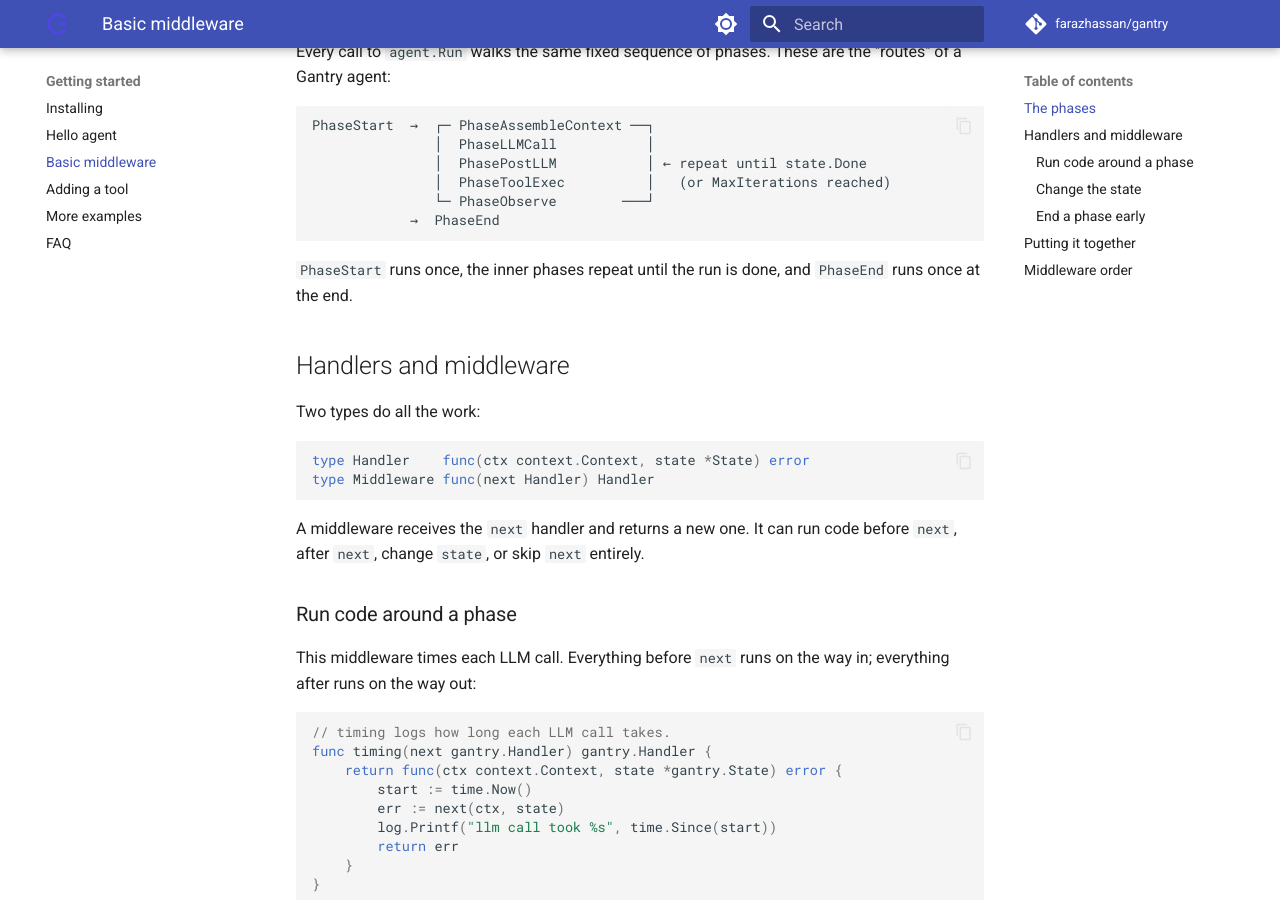
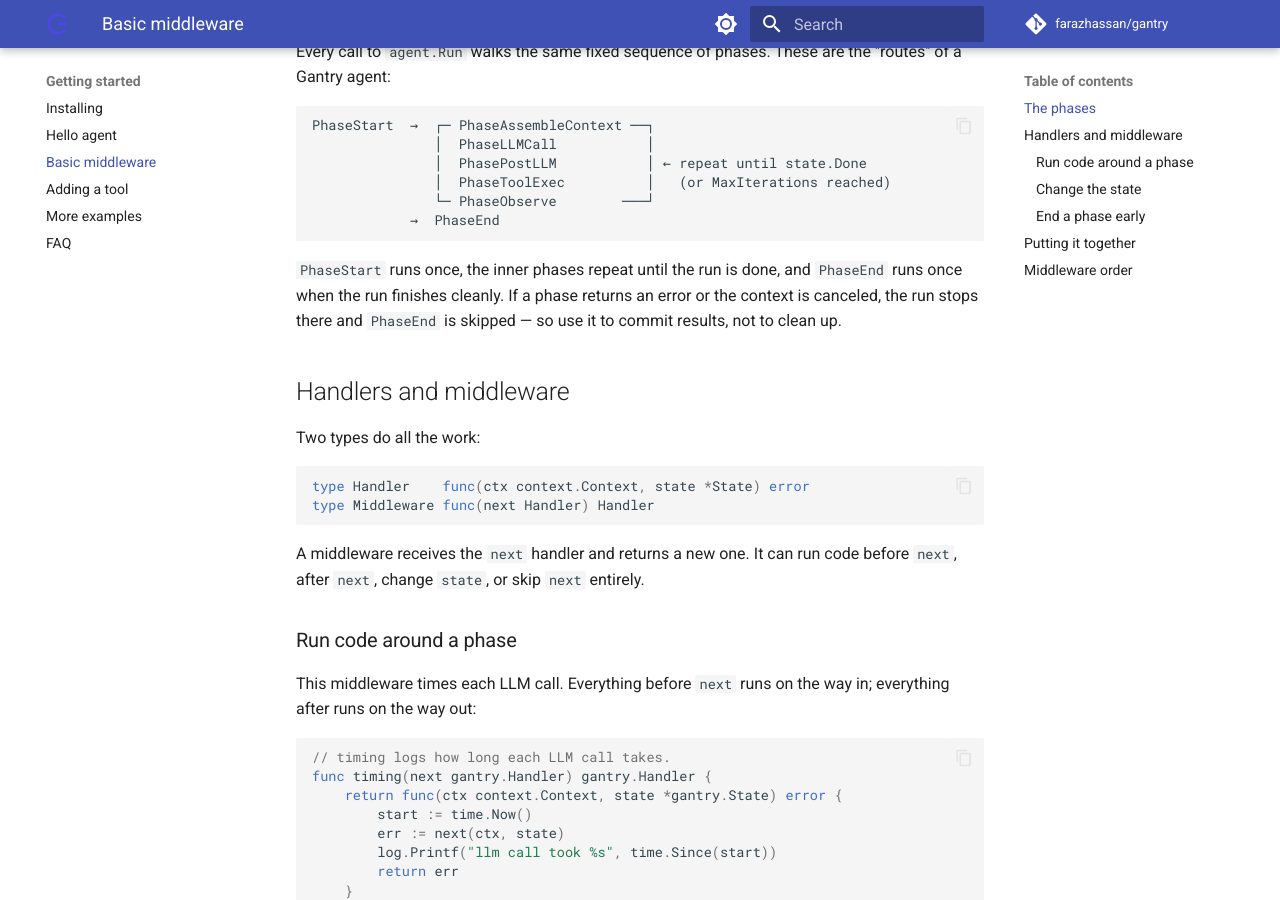
Before and after one commit to farazhassan/gantry, an MkDocs documentation site: the page built from docs/getting-started/basic-middleware.md, in a window 1280 px wide and 900 px high, scrolled down 496 px. Built offline with MkDocs 1.6.1 and Material for MkDocs 9.7.7, drawn with Linux system fonts in a browser that asks for light colours; comment, search, counter and statistics services are not loaded.

Commit message:
docs: say PhaseEnd is skipped on errors and cancellation
Co-Authored-By: Claude Opus 5.5 <noreply@anthropic.com>

````diff
--- a/docs/getting-started/basic-middleware.md
+++ b/docs/getting-started/basic-middleware.md
@@ -26,7 +26,9 @@ PhaseStart  →  ┌─ PhaseAssembleContext ──┐
 ```
 
 `PhaseStart` runs once, the inner phases repeat until the run is done, and
-`PhaseEnd` runs once at the end.
+`PhaseEnd` runs once when the run finishes cleanly. If a phase returns an error
+or the context is canceled, the run stops there and `PhaseEnd` is skipped — so
+use it to commit results, not to clean up.
 
 ## Handlers and middleware
 
````
